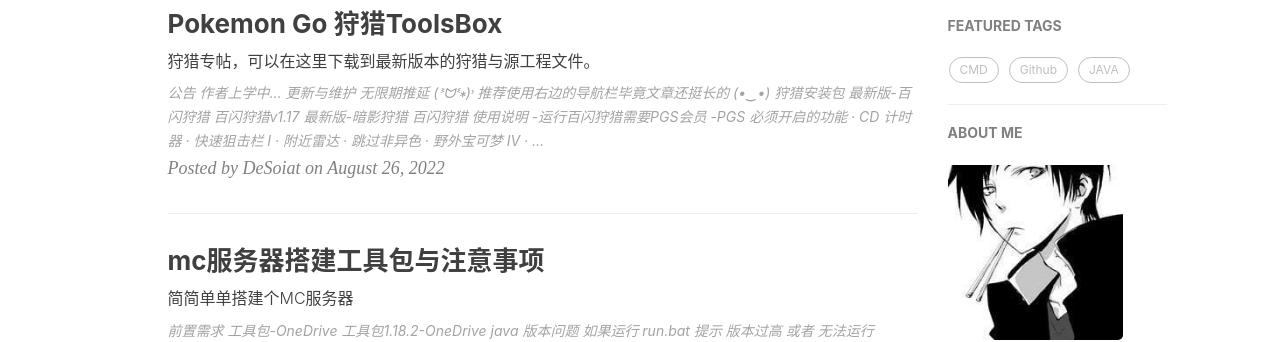
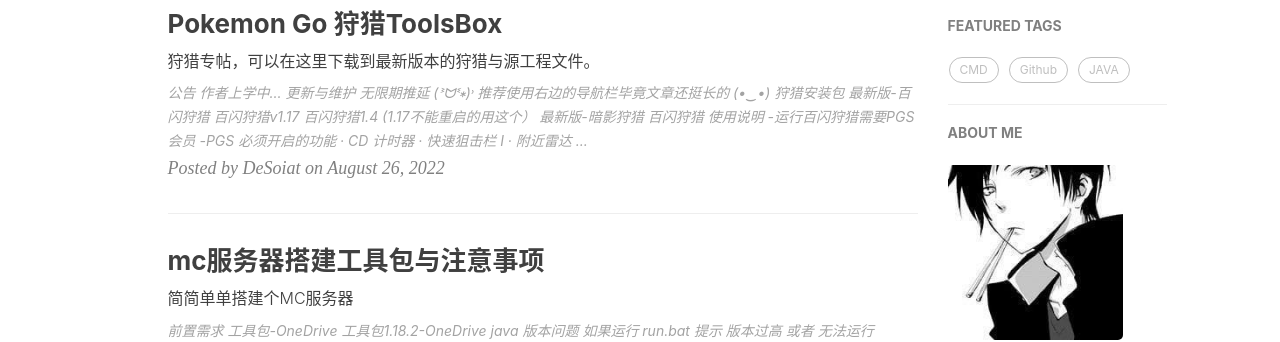
Before and after one commit to DeSoiat/DESOIAT.GITHUB.IO, a Jekyll site: the page built from index.html, in a window 1280 px wide and 900 px high. Shown: the part 461-803 px from the top of the window. Built offline with Jekyll 4.4.1, drawn with Linux system fonts in a browser that asks for light colours; nearby versions of some CDN libraries; formulas are drawn with MathJax 3; the list of posts is cut into pages by our own code; comment, search, counter and statistics services are not loaded.

Commit message:
Update 2022-08-26-Pokemon Go.md

```diff
--- a/_posts/2022-08-26-Pokemon Go.md
+++ b/_posts/2022-08-26-Pokemon Go.md
@@ -21,9 +21,11 @@
 
 # 狩猎安装包
 
-[最新版-百闪狩猎](https://github.com/DeSoiat/DESOIAT.GITHUB.IO/raw/main/download/%E7%99%BE%E9%97%AA%E7%8B%A9%E7%8C%8E_v1.1.8.apk)
+[最新版-百闪狩猎](https://github.com/DeSoiat/DESOIAT.GITHUB.IO/raw/main/download/%E7%99%BE%E9%97%AA%E7%8B%A9%E7%8C%8E_v1.4.apk)
 
 [百闪狩猎v1.17](https://github.com/DeSoiat/DESOIAT.GITHUB.IO/raw/main/download/%E7%99%BE%E9%97%AA%E7%8B%A9%E7%8C%8E_v1.1.7.apk)
+
+[百闪狩猎1.4 (1.17不能重启的用这个）](https://github.com/DeSoiat/DESOIAT.GITHUB.IO/raw/main/download/%E7%99%BE%E9%97%AA%E7%8B%A9%E7%8C%8E_v1.4.apk)
 
 [最新版-暗影狩猎]()
 
```
